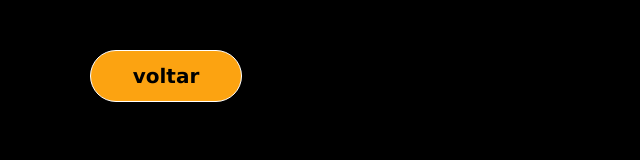
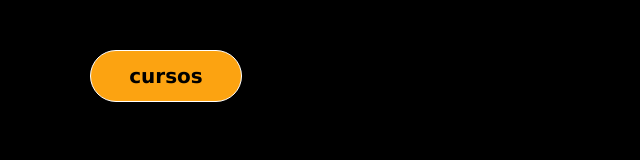
Before and after one commit to Wilmer-Gonzalez/Sites-trabalhos, a plain HTML site: page Estrutura de um site/curso-css/curso-css.html in a window 1280 px wide. Shown: the full height of the page, 0-640 px from the left. Drawn offline with Linux system fonts and the light colour scheme.

Commit message:
troquei a escrita dos botões

```diff
--- a/Estrutura de um site/curso-css/curso-css.html
+++ b/Estrutura de um site/curso-css/curso-css.html
@@ -9,7 +9,7 @@
 </head>
 <body>
  <div>
-    <a href="../cursos(4)/cursos.html">voltar</a>
+    <a href="../cursos(4)/cursos.html">cursos</a>
  </div>
 </body>
 </html>
```
Also changed, not shown: Estrutura de um site/curso-html/curso-html.html (+1 -1 lines), Estrutura de um site/curso-js/curso-js.html (+1 -1 lines).
